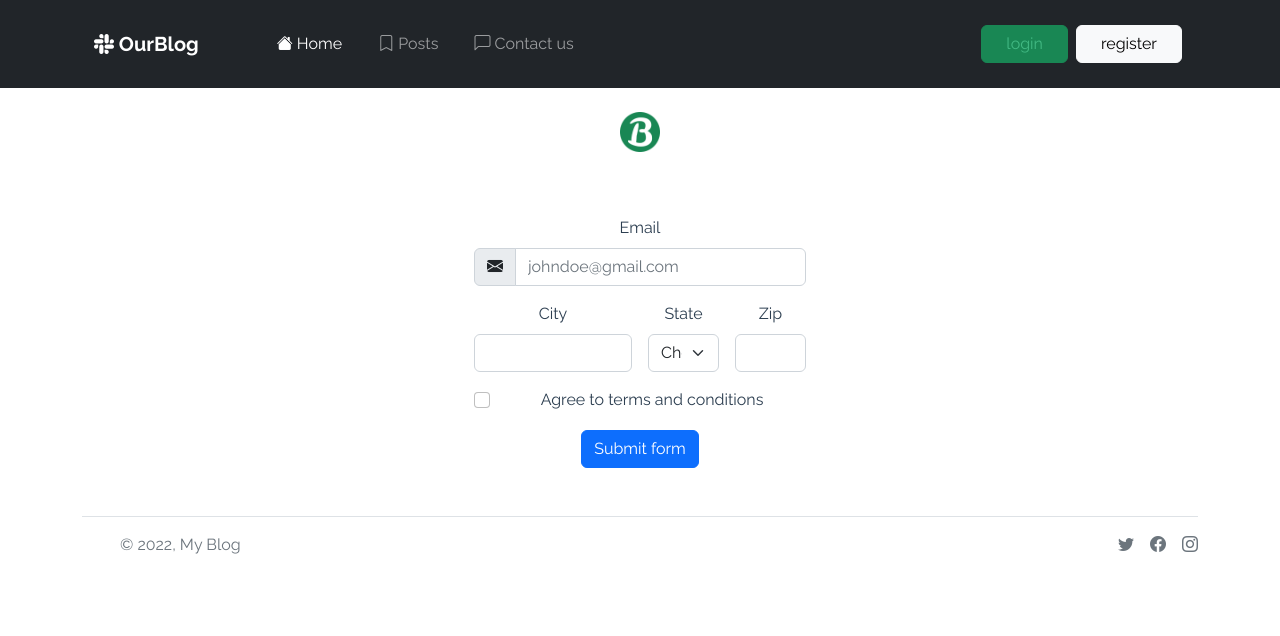
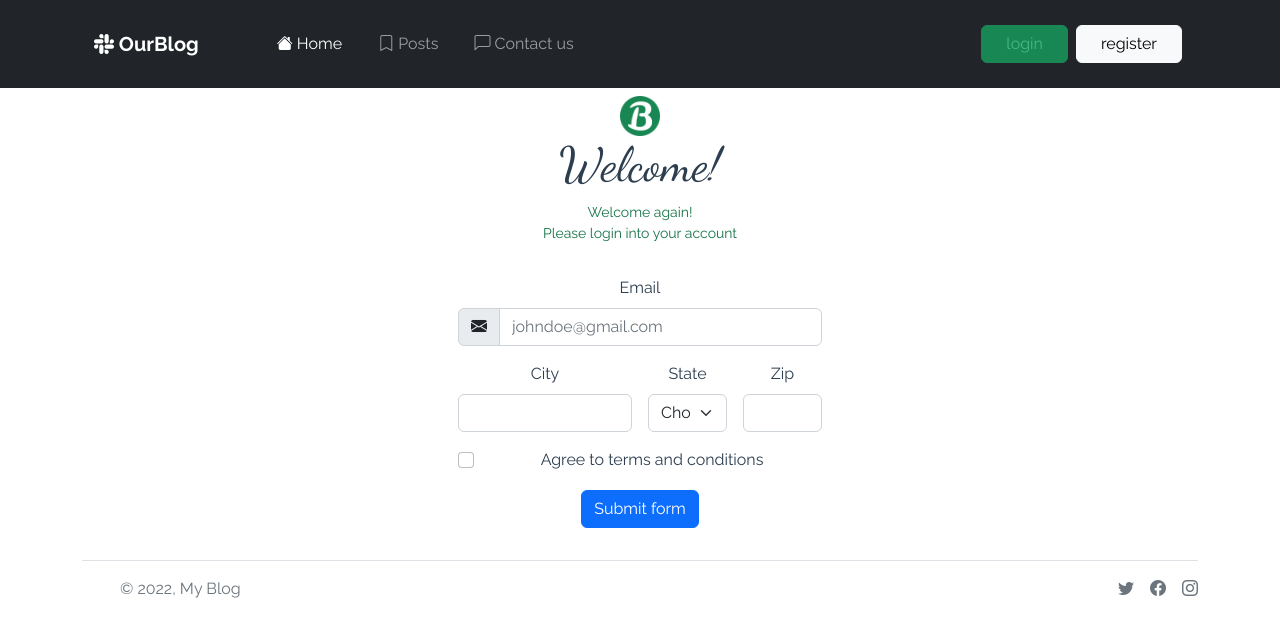
Before and after one commit to cupidarrow0417/LaraBlog, a Vue app in the folder frontend/: page /auth/login in a window 1280 px wide. Shown: the top 636 px of the page. Built offline with nearby package versions, Linux system fonts and the light colour scheme.

Commit message:
Factoring the login form

```diff
--- a/frontend/src/components/TheLoginForm.vue
+++ b/frontend/src/components/TheLoginForm.vue
@@ -1,9 +1,13 @@
 <template>
     <div class="container">
         <div class="row">
-            <div class="col-md-4 offset-md-4 p-4">
+            <div class="col-md-4 offset-md-4 p-2">
                 <img src="@/assets/logo.png" class="logo" />
-                <form class="row g-3 needs-validation mt-5" novalidate>
+                <h1 class="h-login">Welcome!</h1>
+                <p class="small">
+                    Welcome again!<br />Please login into your account
+                </p>
+                <form class="row g-3 needs-validation mt-3" novalidate>
                     <div class="col-md-12">
                         <label for="validationCustomUsername" class="form-label"
                             >Email</label
@@ -116,4 +120,11 @@ export default {
 .logo {
     height: 40px;
 }
+.h-login {
+    font-family: "Dancing Script", cursive;
+    font-size: 3em;
+}
+p.small {
+    color: #157347;
+}
 </style>
```
